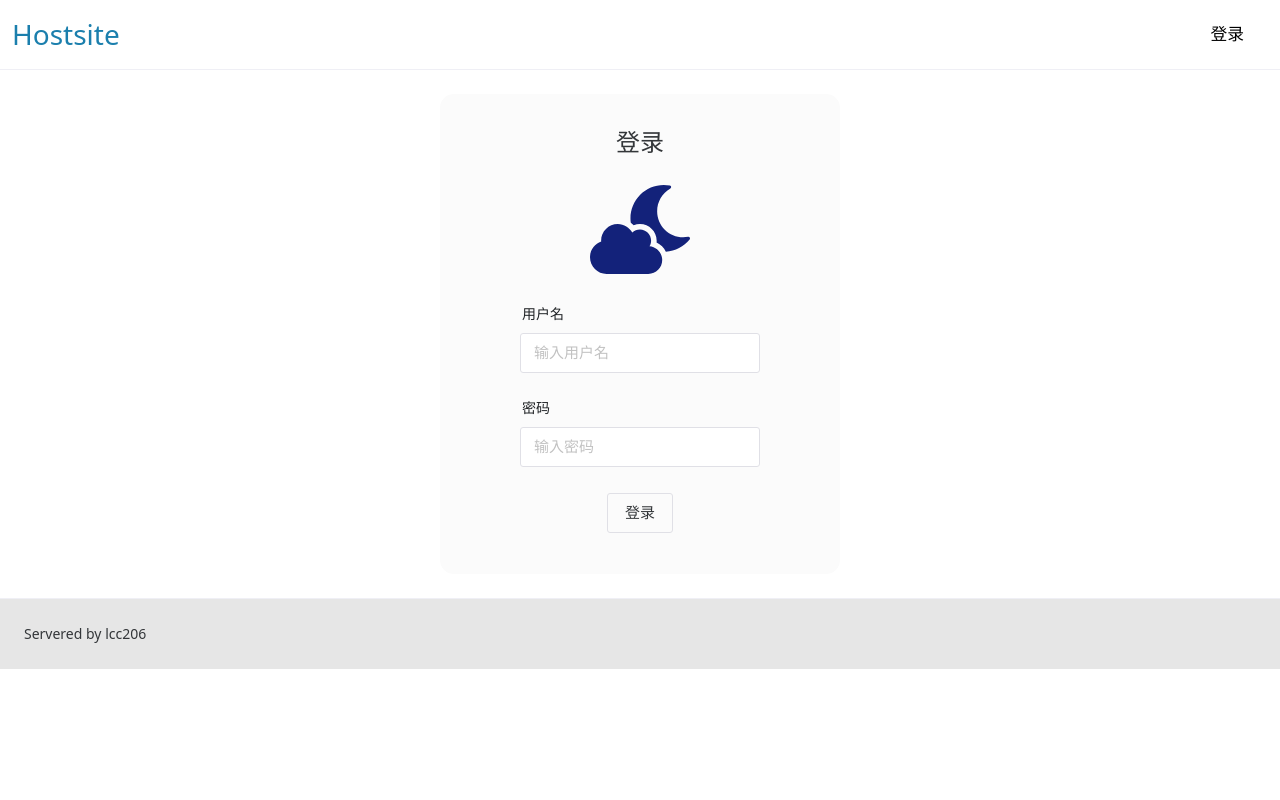
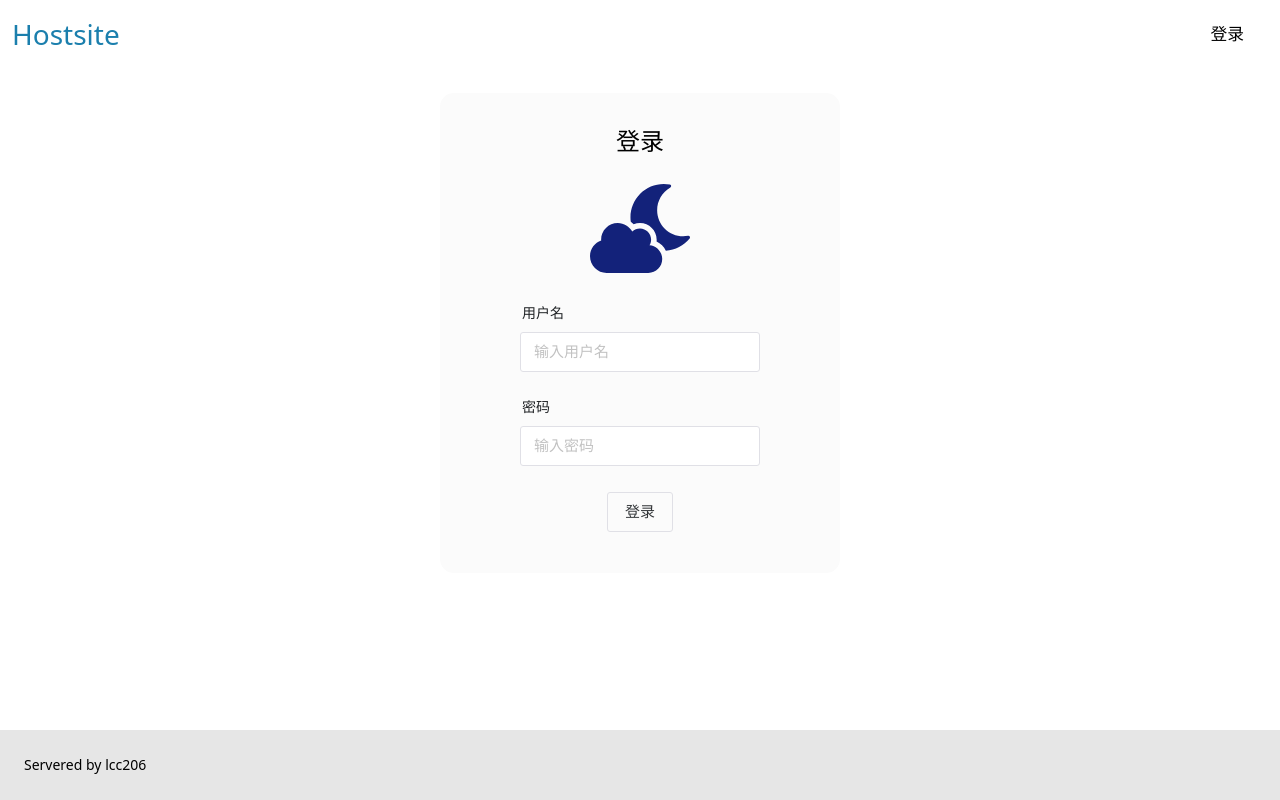
Before and after one commit to lcclcclcc206/Hostsite.WebUI, a Vue app: page /login in a window 1280 px wide. Built offline with nearby package versions, Linux system fonts and the light colour scheme.

Commit message:
modify webui min height to 100vh

```diff
--- a/src/App.vue
+++ b/src/App.vue
@@ -1,6 +1,6 @@
 <script setup lang="ts">
 import { useRouter, type RouterLink } from 'vue-router';
-import { NButton, NDropdown } from 'naive-ui'
+import { NButton, NDropdown, NLayout } from 'naive-ui'
 import { NConfigProvider } from 'naive-ui'
 import { zhCN, dateZhCN } from 'naive-ui'
 import { useUserInfoStore } from '@/Stores/UserInfoStore';
@@ -38,9 +38,8 @@ function redirect_to_login() {
 <template>
   <main>
     <n-config-provider :locale="zhCN" :date-locale="dateZhCN">
-      <n-space vertical size="large">
-        <n-layout>
-          <n-layout-header bordered>
+      <div class="app-container">
+        <div class="app-header">
           <nav class="navbar">
             <span>
               <RouterLink to="/home" class="logo">Hostsite</RouterLink>
@@ -59,21 +58,42 @@ function redirect_to_login() {
               </NDropdown>
             </span>
           </nav>
-          </n-layout-header>
-          <n-layout-content bordered content-style="padding: 24px;">
+        </div>
+        <div class="app-content">
           <RouterView />
-          </n-layout-content>
-          <n-layout-footer bordered>
+        </div>
+        <div class="app-footer">
           Servered by lcc206
-          </n-layout-footer>
-        </n-layout>
-      </n-space>
+        </div>
+      </div>
     </n-config-provider>
 
   </main>
 </template>
 
 <style scoped>
+.app-container {
+  display: flex;
+  flex-direction: column;
+  min-height: 100vh;
+}
+
+.app-header {
+  background: rgba(255, 255, 255, 0.2);
+  padding: 12px;
+}
+
+.app-content {
+  background: rgba(255, 255, 255, 0.4);
+  padding: 24px;
+  flex-grow: 1;
+}
+
+.app-footer {
+  background: rgba(128, 128, 128, 0.2);
+  padding: 24px;
+}
+
 .n-layout-header {
   background: rgba(255, 255, 255, 0.2);
   padding: 12px;
--- a/src/Stores/UserInfoStore.ts
+++ b/src/Stores/UserInfoStore.ts
@@ -55,7 +55,8 @@ export const useUserInfoStore = defineStore('userInfo', {
                 success_callback();
             }).catch(function (error) {
                 if (error.response.status == 401) {
-                    localStorage.removeItem('token');
+                    const userInfo = useUserInfoStore();
+                    userInfo.remove_token();
                 }
                 fail_callback();
             });
@@ -70,7 +71,6 @@ export const useUserInfoStore = defineStore('userInfo', {
                 router.push({ 'name': 'login' });
                 return;
             }
-
             await axios({
                 method: 'post',
                 url: `${BASE_URL}/token/verify`,
@@ -82,7 +82,8 @@ export const useUserInfoStore = defineStore('userInfo', {
                 return;
             }).catch(function (error) {
                 if (error.response.status == 401) {
-                    localStorage.removeItem('token');
+                    const userInfo = useUserInfoStore();
+                    userInfo.remove_token();
                     router.push({ 'name': 'login' });
                     return;
                 }
```
Lines whose indentation alone changed are shown as unchanged.
